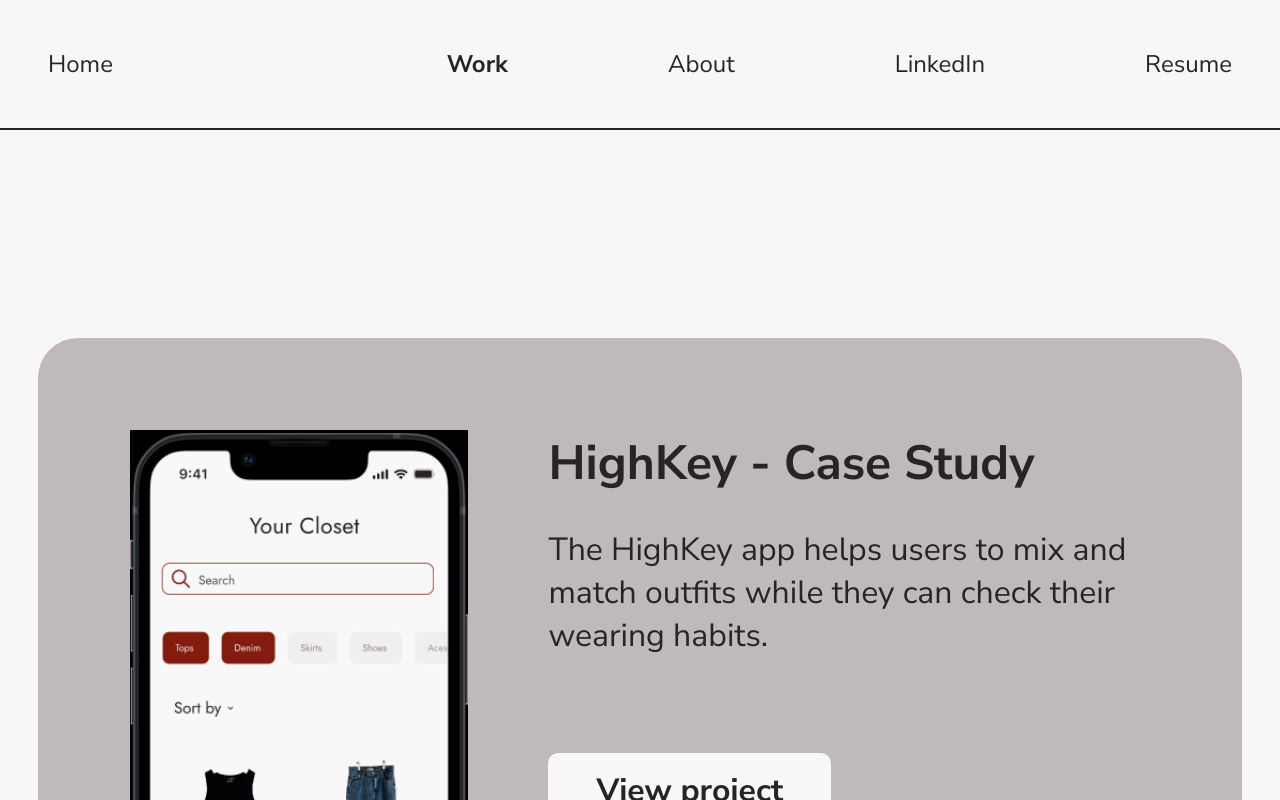
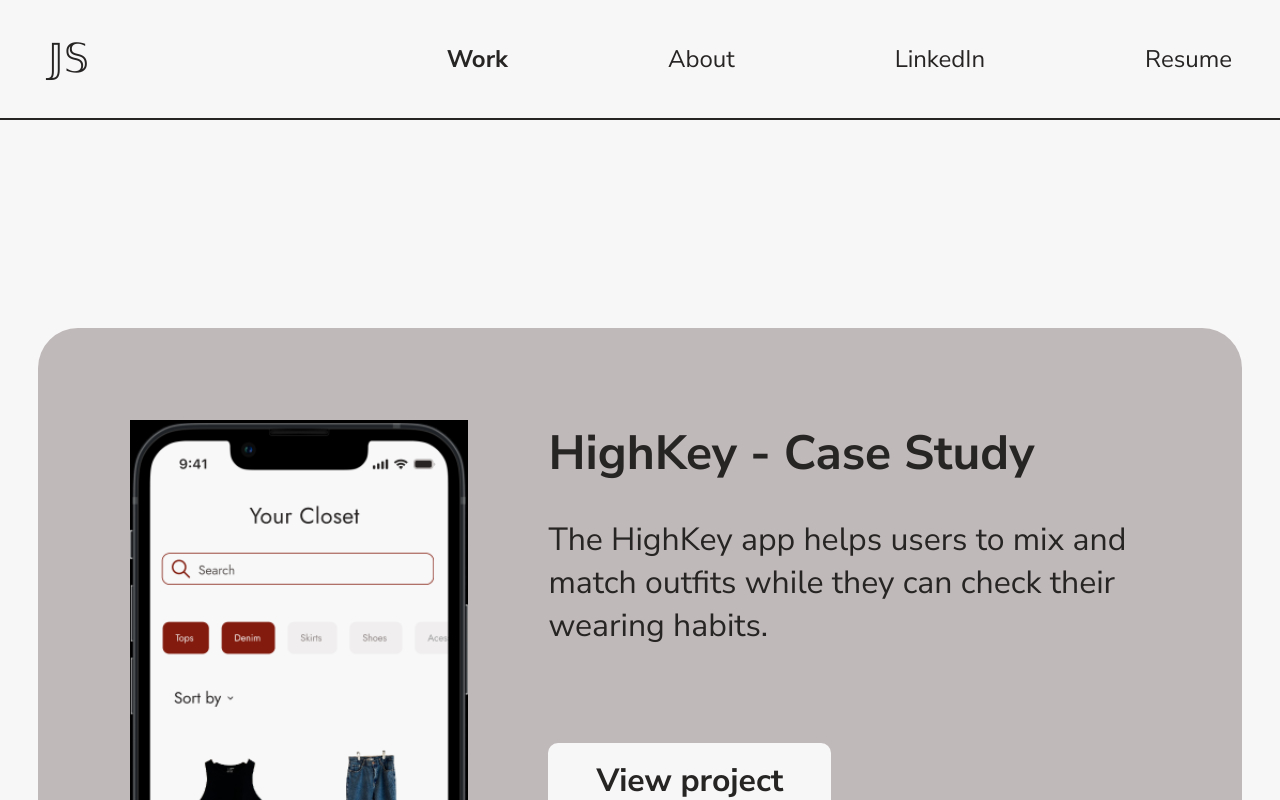
Before and after one commit to clayton-duarte/julias-portfolio-nextjs, a Next.js app: page /work in a window 1280 px wide. Shown: the top 800 px of the page. Built offline with nearby package versions, Linux system fonts and the light colour scheme.

Commit message:
feat: fake a logo

```diff
--- a/src/components/Header.tsx
+++ b/src/components/Header.tsx
@@ -19,6 +19,13 @@
   font-size: 1.5rem;
   &:hover {
     color: ${props => props.theme.PRIMARY};
+  }
+`
+
+const HomeLink = styled(StyledLink)`
+  font-size: 2.5rem;
+  &:hover {
+    text-decoration: none;
   }
 `
 
@@ -47,8 +54,10 @@
 export default function HeaderComponent() {
   return (
     <Header bg='WHITE'>
-      <Grid container gap='3rem' p='3rem' xs='auto auto' justify='space-between'>
-        <SmartLink href='/'>Home</SmartLink>
+      <Grid container gap='3rem' p='2rem 3rem' xs='auto auto' justify='space-between' align='center'>
+        <HomeLink href='/'>
+          &#120129;&#x1D54A;
+        </HomeLink>
         <Grid xs='repeat(4, auto)' gap='10rem'>
           <SmartLink href="/work">Work</SmartLink>
           <SmartLink href="/about">About</SmartLink>
--- a/src/pages/index.tsx
+++ b/src/pages/index.tsx
@@ -5,7 +5,7 @@
 import Text from '~/components/Text';
 
 const HomeBanner = styled(Grid)`
-  height: calc(100vh - 130px); // full page - header
+  height: calc(100vh - 120px); // full page - header
   background-image: url("/julia-banner.png");
   background-position-y: bottom;
   background-size: auto 100vh;
--- a/src/theme.tsx
+++ b/src/theme.tsx
@@ -82,6 +82,9 @@
         a {
           color: ${t.BLACK};
         }
+        a:hover {
+          text-decoration: underline;
+        }
       `}
     />
   );
```
